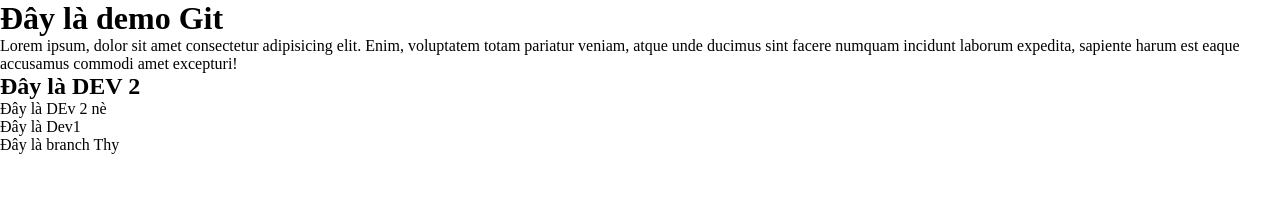
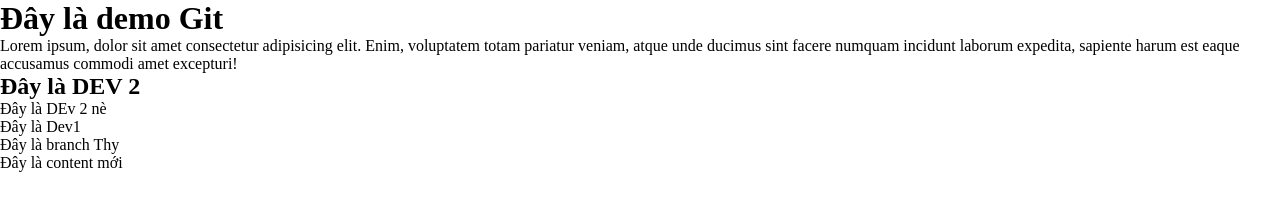
Before and after one commit to thynguyen95/BC65-CapstoneBS, a plain HTML site: page index.html in a window 1280 px wide. Drawn offline with Linux system fonts and the light colour scheme.

Commit message:
update new content

```diff
--- a/index.html
+++ b/index.html
@@ -22,5 +22,7 @@
     <p>Đây là Dev1</p>
 
     <p>Đây là branch Thy</p>
+
+    <div>Đây là content mới</div>
   </body>
 </html>
```
